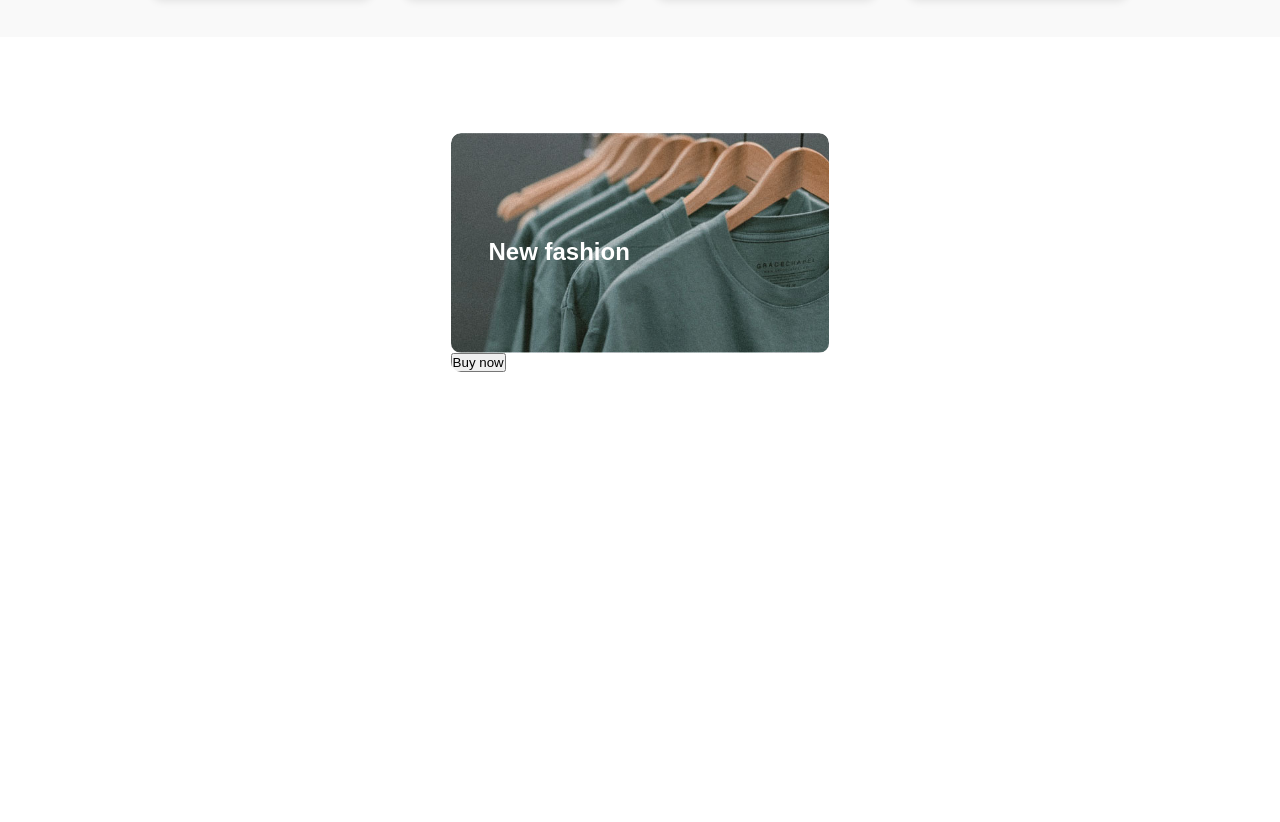
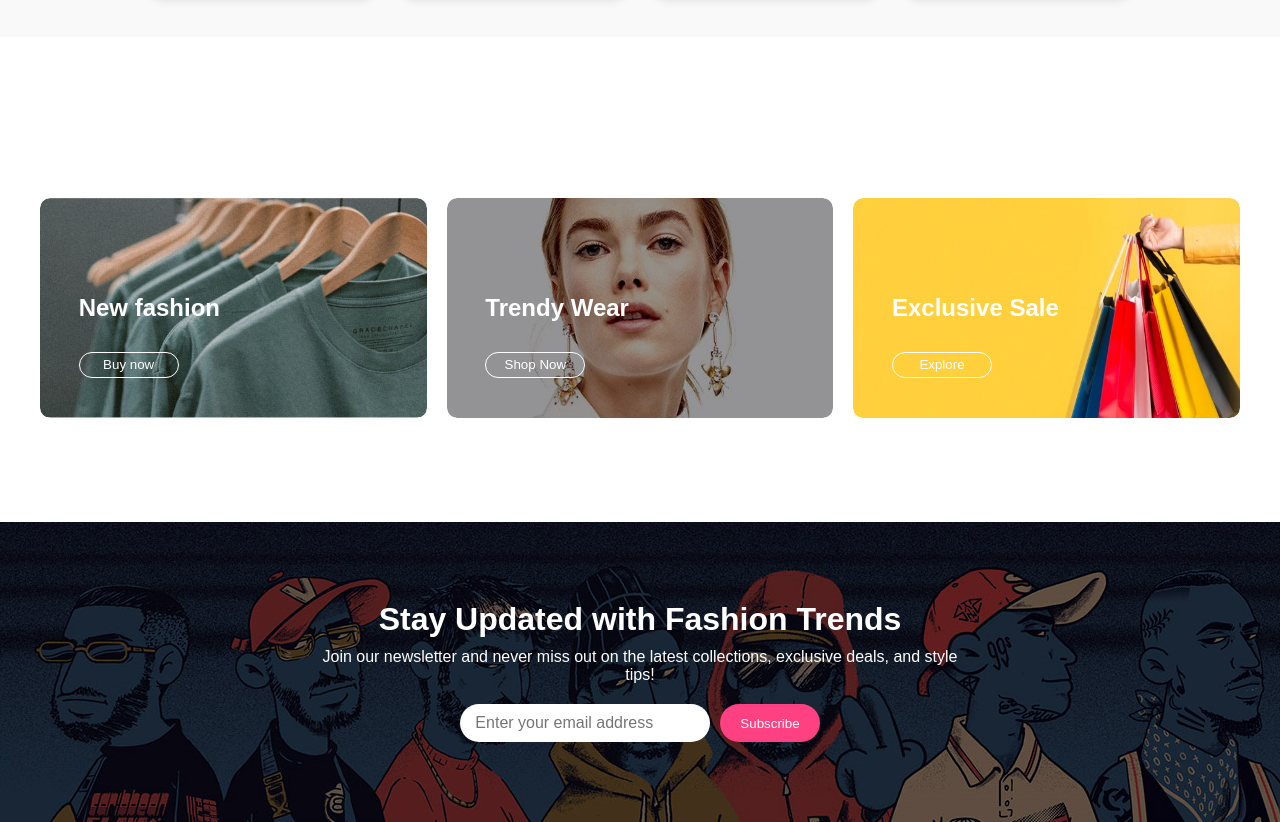
Before and after one commit to MrATHARUDDIN/Ecommerce_web, a plain HTML site: page index.html in a window 1280 px wide. Shown: the part 3521-4343 px from the top of the page. Before the commit the page ends 3957 px from the top, so only its background shows below. Drawn offline with Linux system fonts and the light colour scheme.

Commit message:
html change

```diff
--- a/index.html
+++ b/index.html
@@ -225,14 +225,41 @@
 
 </div>
 
-<section class="only_banner">
+<section id="only_banner">
+  <h1 class="banner-title">Banner Banner</h1>
+  <div class="banner-grid">
     <div class="first_banner">
-        <img src="img/banner/b10.jpg" alt="">
-        <h1 class="text_first_banner">New fashion</h1>
-        <button class="btn_first_banner">Buy now</button>
+      <img src="img/banner/b10.jpg" alt="Banner 1">
+      <h2 class="text_first_banner">New fashion</h2>
+      <button id="btn_first_banner">Buy now</button>
     </div>
+    <div class="first_banner">
+      <img src="img/banner/b7.jpg" alt="Banner 2">
+      <h2 class="text_first_banner">Trendy Wear</h2>
+      <button id="btn_first_banner">Shop Now</button>
+    </div>
+    <div class="first_banner">
+      <img src="img/banner/b16.jpg" alt="Banner 3">
+      <h2 class="text_first_banner">Exclusive Sale</h2>
+      <button id="btn_first_banner">Explore</button>
+    </div>
+  </div>
+</section>
 
+<section id="newsletter">
+  <img src="img/banner/b1.jpg" alt="Fashion Newsletter Background">
+
+  <div class="newsletter-content">
+    <h1>Stay Updated with Fashion Trends</h1>
+    <p>Join our newsletter and never miss out on the latest collections, exclusive deals, and style tips!</p>
+
+    <div class="newsletter-input">
+      <input type="email" placeholder="Enter your email address">
+      <button type="button">Subscribe</button>
+    </div>
+  </div>
 </section>
+
 
     <script src="script.js"></script>
 </body>
--- a/style.css
+++ b/style.css
@@ -305,3 +305,72 @@ html {
     background-color: white;
     color: black;
 }
+
+#newsletter {
+  position: relative;
+  width: 100%;
+  height: 300px;
+  overflow: hidden;
+  color: white;
+  text-align: center;
+  display: flex;
+  flex-wrap: wrap;
+  align-items: center;
+  justify-content: center;
+}
+#newsletter img {
+  width: 100%;
+  height: 100%;
+  object-fit: cover;
+  position: absolute;
+  z-index: 1;
+  top: 0;
+  left: 0;
+}
+
+.newsletter-content {
+  z-index: 2;
+  max-width: 700px;
+  padding: 20px;
+}
+
+.newsletter-content h1 {
+  font-size: 2rem;
+  margin-bottom: 10px;
+}
+
+.newsletter-content p {
+  font-size: 1rem;
+  margin-bottom: 20px;
+}
+
+.newsletter-input {
+  display: flex;
+  justify-content: center;
+  gap: 10px;
+  flex-wrap: wrap;
+}
+
+.newsletter-input input[type="email"] {
+  padding: 10px 15px;
+  border-radius: 25px;
+  border: none;
+  width: 250px;
+  font-size: 1rem;
+}
+
+.newsletter-input button {
+  padding: 10px 20px;
+  border-radius: 25px;
+  border: none;
+   background-color: #ff4081;
+  color: white;
+  cursor: pointer;
+  transition: background-color 0.3s;
+}
+
+.newsletter-input button:hover {
+    background-color: #13ff6e;
+  color: #333;
+
+}
```
